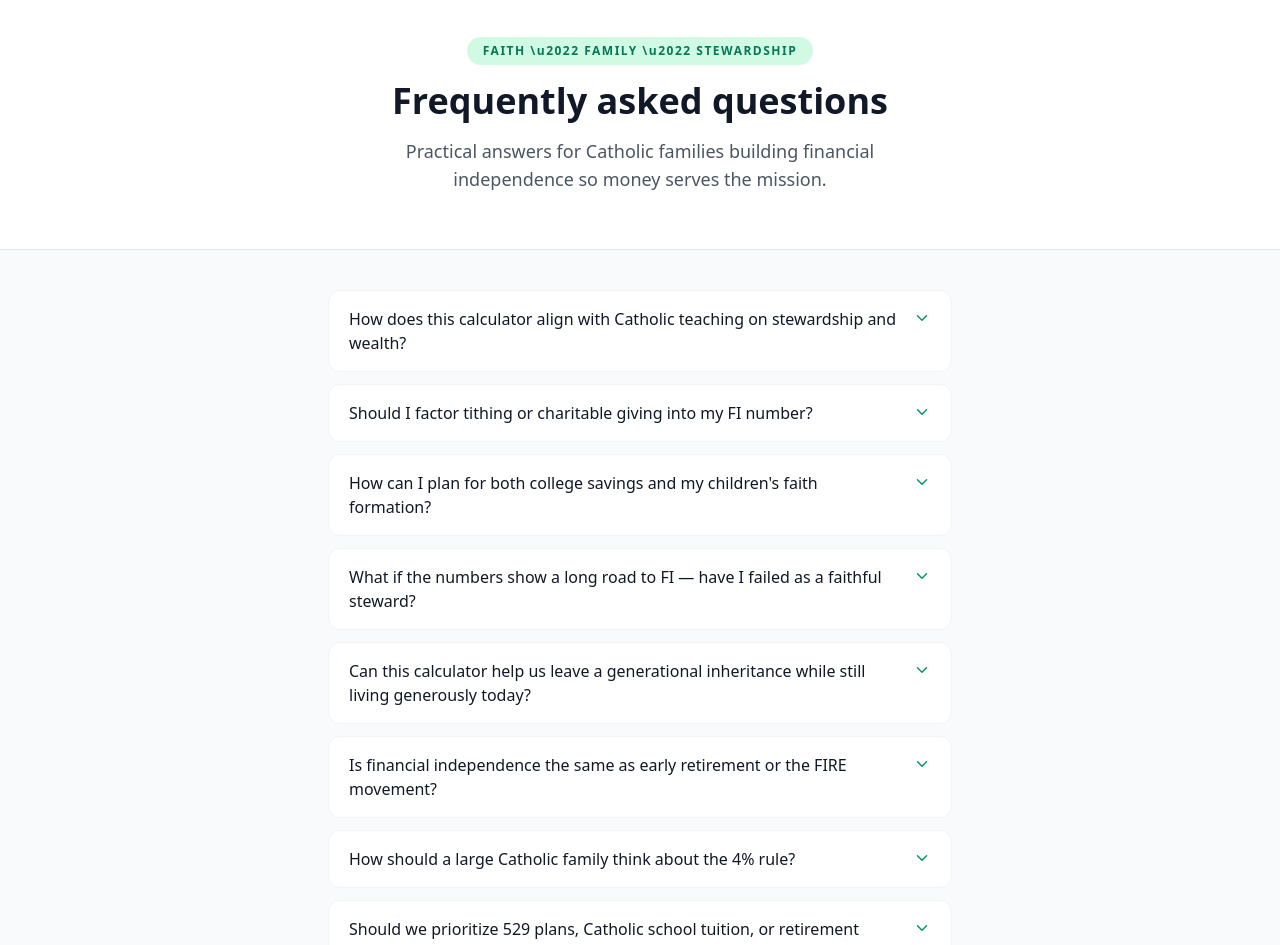
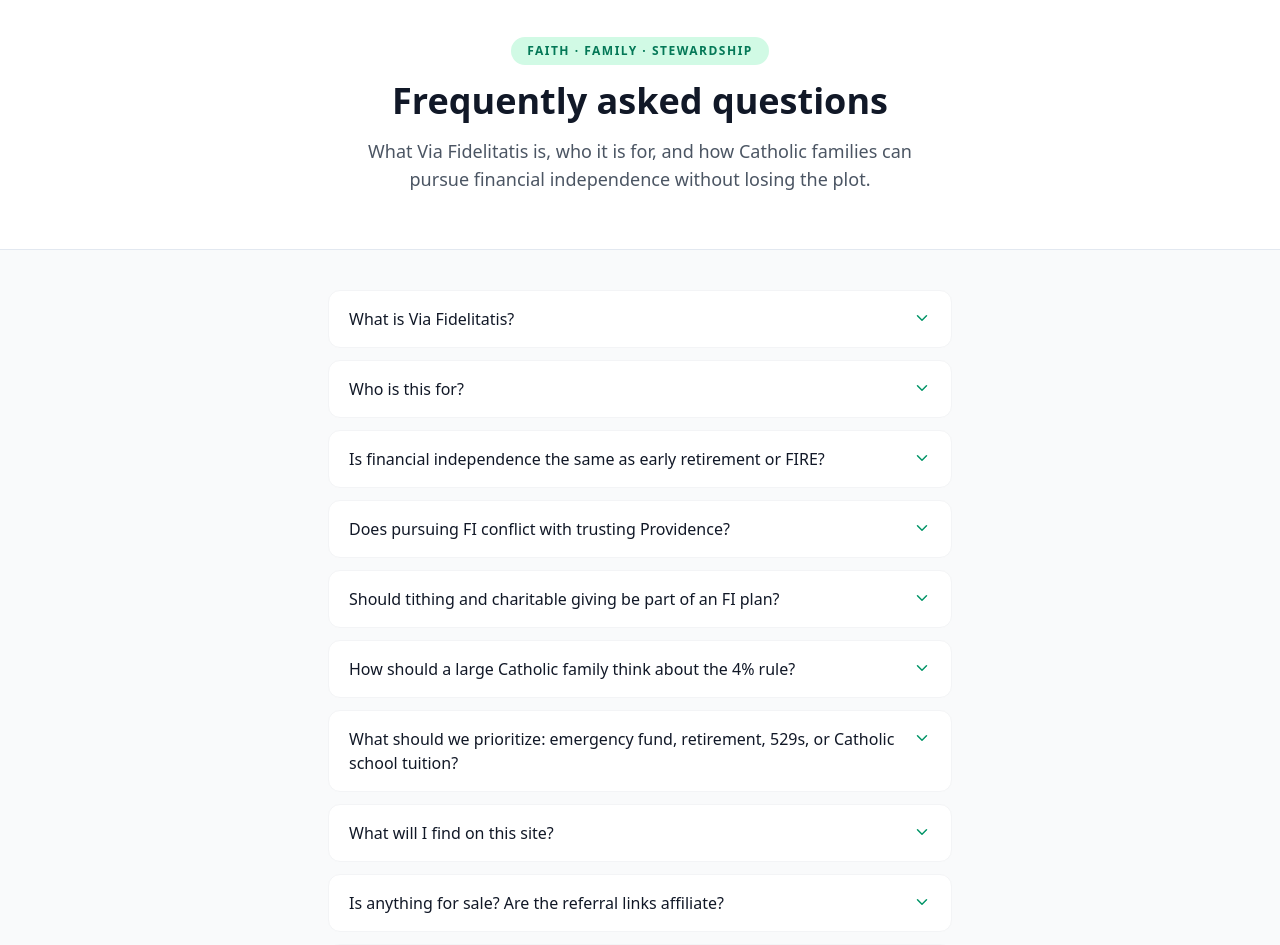
Before and after one commit to daughterpop/super-fi-calc, a React (Vite) app: page /faq in a window 1280 px wide. Shown: the part 140-1085 px from the top of the page. Built offline with nearby package versions, Linux system fonts and the light colour scheme.

Commit message:
Rewrite FAQ as site-wide questions (not calculator-centric)

```diff
--- a/src/pages/Faq.jsx
+++ b/src/pages/Faq.jsx
@@ -5,44 +5,44 @@ import SiteHeader from '../components/SiteHeader';
 
 const FAQS = [
   {
-    q: 'How does this calculator align with Catholic teaching on stewardship and wealth?',
-    a: 'It helps you build financial margin not for selfish accumulation, but to live generously, tithe faithfully, educate your children in the faith, and leave a legacy of virtue and provision. The projections include real family costs so your plan protects what matters most \u2014 time for prayer, service, and presence.',
+    q: 'What is Via Fidelitatis?',
+    a: 'Via Fidelitatis means “the way of fidelity.” It is a small set of practical tools and writing for Catholic families who want financial independence so money serves the mission — Mass, kids, generosity, and vocation — instead of the other way around.',
   },
   {
-    q: 'Should I factor tithing or charitable giving into my FI number?',
-    a: 'Yes \u2014 many Catholic families treat giving as a non-negotiable expense in their FI planning. This ensures generosity continues even after you stop working for income. The surplus the calculator reveals becomes fuel for parish support, missions, and family hospitality.',
+    q: 'Who is this for?',
+    a: 'Catholic households (and other Christian families of goodwill) who are juggling real costs — tuition, mortgage, vehicles, tithing — and want clearer numbers without adopting a secular FIRE lifestyle. Large families, dual-income couples, and single-income homes are all welcome.',
   },
   {
-    q: "How can I plan for both college savings and my children's faith formation?",
-    a: "Model tuition in the Children section (with realistic inflation). The timeline reveals how disciplined saving creates margin for Catholic education, youth groups, family prayer traditions, and retreats \u2014 so faith formation isn't squeezed out by financial pressure.",
+    q: 'Is financial independence the same as early retirement or FIRE?',
+    a: 'Not exactly. Classic FIRE often aims to stop working as early as possible. Here, FI means freedom to live your vocation: more margin for prayer, presence, parish, and the work God actually called you to — whether or not that includes paid work. The number is a tool for margin, not an idol of leisure.',
   },
   {
-    q: 'What if the numbers show a long road to FI \u2014 have I failed as a faithful steward?',
-    a: "Not at all. Faithful stewardship is shown in consistent, prayerful action over time. This tool simply gives you clarity to adjust course, trust Providence more deeply, and celebrate every year of progress. Your legacy is built in the daily 'yes' to wise planning and generous living.",
+    q: 'Does pursuing FI conflict with trusting Providence?',
+    a: 'No. Scripture and the saints repeatedly pair wise planning with radical trust. Joseph stored grain; the wise virgins brought oil. Building margin is one practical way to reduce the anxiety that crowds out prayer and generosity — so you can trust more, not less.',
   },
   {
-    q: 'Can this calculator help us leave a generational inheritance while still living generously today?',
-    a: 'Absolutely. By modeling large future expenses (college, vehicles, debt payoff) alongside steady investing, you see the true surplus available for both present tithing and long-term family provision. Generational wealth and cheerful giving are not opposites \u2014 they reinforce each other when planned together.',
-  },
-  {
-    q: 'Is financial independence the same as early retirement or the FIRE movement?',
-    a: 'Not exactly. Classic FIRE often aims to stop working as early as possible. Via Fidelitatis treats FI as freedom to live your vocation \u2014 more time for Mass, kids, parish, and the work God actually called you to, whether that includes paid work or not. The number is a tool for margin, not an idol of leisure.',
+    q: 'Should tithing and charitable giving be part of an FI plan?',
+    a: 'Yes. Many Catholic families treat giving as a non-negotiable expense, not an afterthought. Planning for it keeps generosity alive after the paycheck stops and turns surplus into fuel for parish, missions, and hospitality.',
   },
   {
     q: 'How should a large Catholic family think about the 4% rule?',
-    a: 'The classic 4% rule is a starting point, not gospel. Larger families often have higher ongoing costs (food, education, vehicles, healthcare) and may prefer a more conservative withdrawal rate or a "floor" of guaranteed income. The calculator lets you stress-test different spending levels so your plan matches your actual household, not a single-person spreadsheet.',
+    a: 'Treat 4% as a starting point, not gospel. Larger households often have higher ongoing costs (food, education, vehicles, healthcare) and may prefer a more conservative withdrawal rate or a floor of guaranteed income. Stress-test your real spending, not a single-person spreadsheet.',
   },
   {
-    q: 'Should we prioritize 529 plans, Catholic school tuition, or retirement accounts first?',
-    a: 'There is no one-size answer, but a common order is: (1) capture any employer match, (2) build a real emergency fund, (3) fund the next few years of known tuition if cash-flow is tight, then (4) balance long-term retirement and education savings. The calculator helps you see the trade-offs in years-to-FI rather than guessing.',
+    q: 'What should we prioritize: emergency fund, retirement, 529s, or Catholic school tuition?',
+    a: 'A common order is: capture any employer match, build a real emergency fund, cover the next few years of known tuition if cash-flow is tight, then balance long-term retirement and education savings. Clarity on years-to-FI usually reveals the right next dollar better than a rigid rule.',
   },
   {
-    q: 'Does pursuing FI conflict with trusting Providence?',
-    a: 'No. Scripture and the saints repeatedly pair wise planning with radical trust. Joseph stored grain. The wise virgins brought oil. St. Cajetan and countless others combined hard work with abandonment to God. Building margin is one practical way to reduce the anxiety that crowds out prayer and generosity \u2014 so you can actually trust more, not less.',
+    q: 'What will I find on this site?',
+    a: 'A free FI calculator built for family realities, a blog of faith-filled stewardship essays (including seasonal saint reflections), practical tools and referral perks that free up cash, and this FAQ. Everything is aimed at margin for vocation, not lifestyle inflation.',
+  },
+  {
+    q: 'Is anything for sale? Are the referral links affiliate?',
+    a: 'The calculator and articles are free. Some tool recommendations include referral links; if you use them, the site may earn a small commission at no extra cost to you. Those offers are chosen because they can legitimately help a household free up cash or simplify money management on the path to FI.',
   },
   {
     q: 'Where should we start if we feel overwhelmed?',
-    a: 'Open the calculator, enter rough numbers (they do not have to be perfect), and look at the years-to-FI result. That single number usually clarifies the next concrete step \u2014 whether it is cutting one expense, increasing surplus by $200/month, or simply talking with your spouse. Clarity reduces overwhelm.',
+    a: 'Start with the calculator and rough numbers — they do not need to be perfect. One clear “years to FI” figure usually makes the next step obvious: one expense to cut, one surplus to increase, or a honest conversation with your spouse. Then read a post or two that matches your season of life.',
   },
 ];
 
@@ -80,13 +80,13 @@ export default function Faq() {
       <div className="bg-white border-b">
         <div className="max-w-2xl mx-auto px-4 sm:px-6 py-10 sm:py-14 text-center">
           <div className="inline-flex items-center gap-2 px-3 sm:px-4 py-1.5 rounded-full bg-emerald-100 text-emerald-700 text-[10px] sm:text-xs font-semibold tracking-[1.5px] mb-4">
-            FAITH \u2022 FAMILY \u2022 STEWARDSHIP
+            FAITH · FAMILY · STEWARDSHIP
           </div>
           <h1 className="text-3xl sm:text-4xl font-bold text-gray-900 mb-4 leading-tight">
             Frequently asked questions
           </h1>
           <p className="text-base sm:text-lg text-gray-600 max-w-xl mx-auto leading-relaxed">
-            Practical answers for Catholic families building financial independence so money serves the mission.
+            What Via Fidelitatis is, who it is for, and how Catholic families can pursue financial independence without losing the plot.
           </p>
         </div>
       </div>
@@ -100,7 +100,7 @@ export default function Faq() {
       <div className="max-w-2xl mx-auto px-4 sm:px-6 pb-12">
         <div className="bg-emerald-50 border border-emerald-100 rounded-2xl p-5 sm:p-6 text-center">
           <p className="text-sm sm:text-base text-gray-700 mb-4">
-            Ready to see your own number?
+            Ready for clearer numbers?
           </p>
           <Link
             to="/calculators"
@@ -111,7 +111,7 @@ export default function Faq() {
           </Link>
         </div>
 
-        <p className="text-center text-sm text-gray-500 mt-8 mb-4">While you're here</p>
+        <p className="text-center text-sm text-gray-500 mt-8 mb-4">Explore the site</p>
         <div className="grid grid-cols-1 sm:grid-cols-3 gap-3">
           <Link
             to="/calculators"
```
